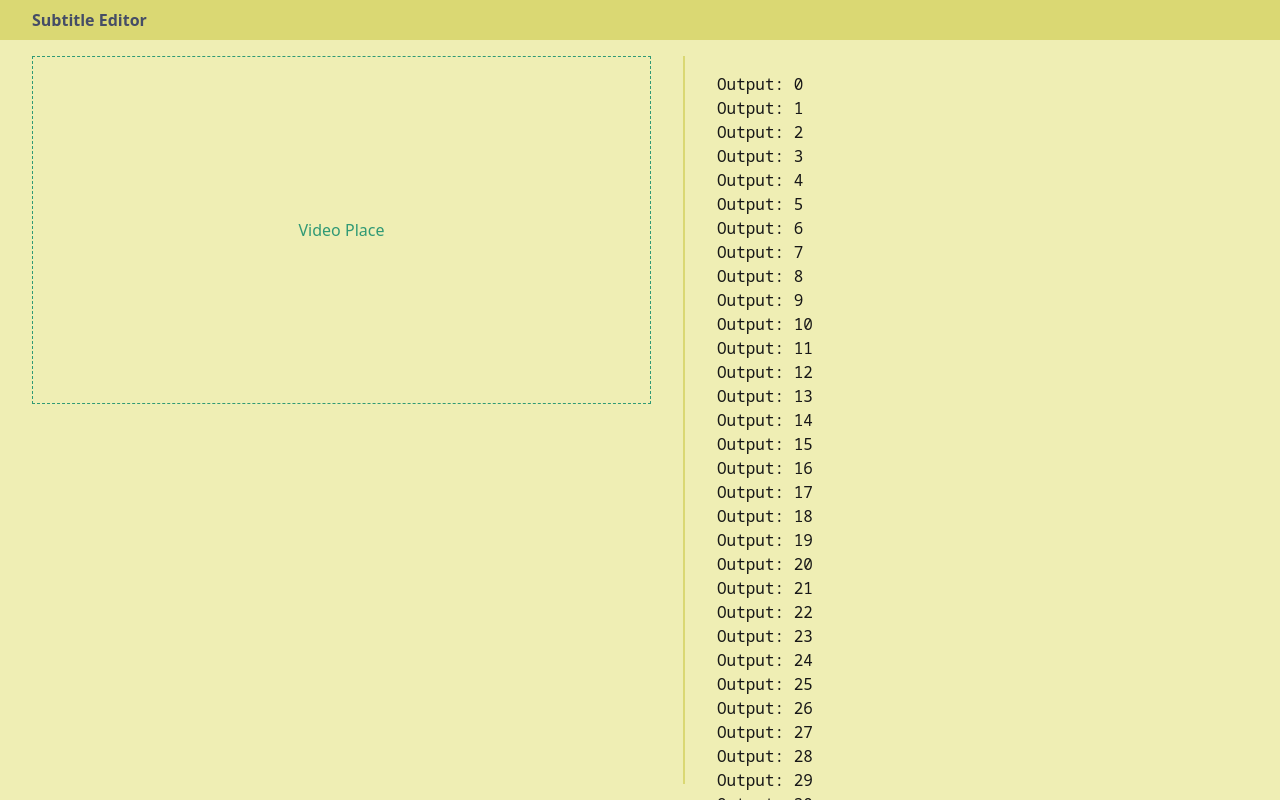
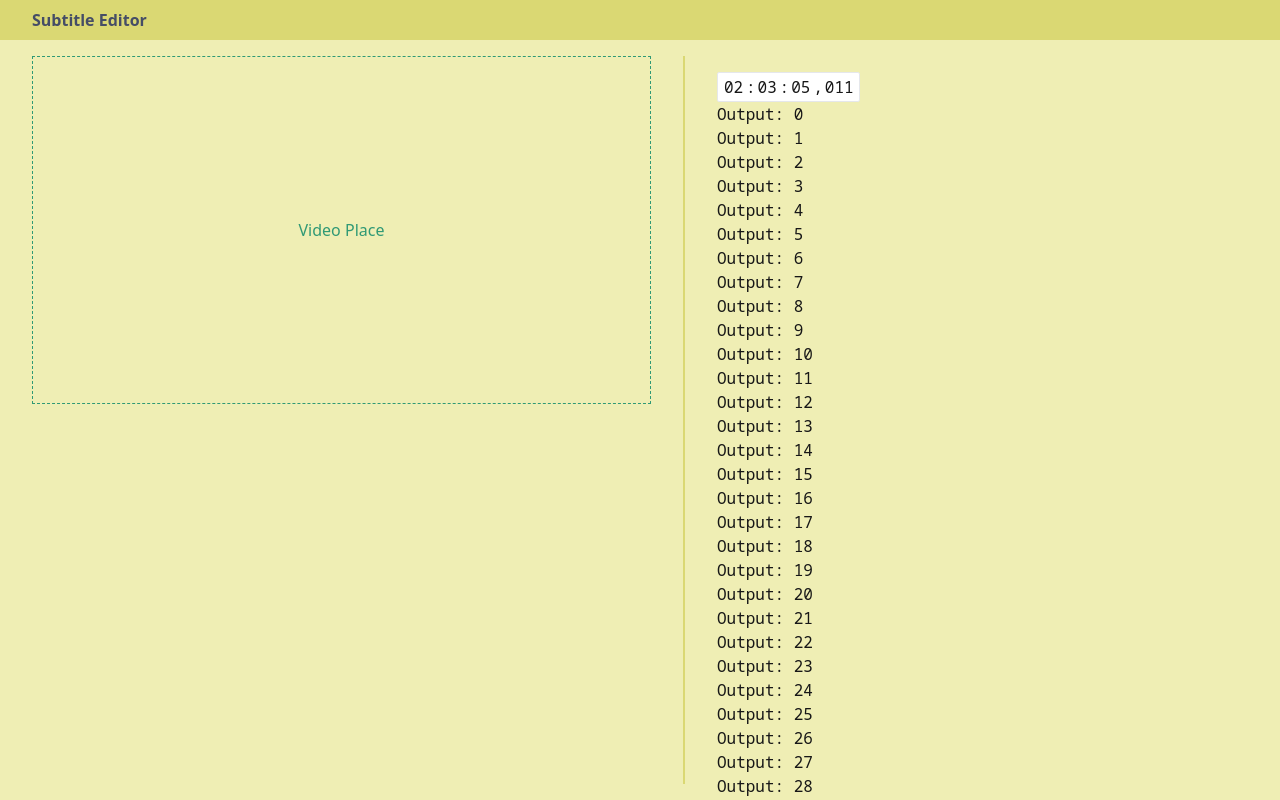
Before and after one commit to 4k40n1/subtitle-editor-nextjs, a Next.js app: page / in a window 1280 px wide. Built offline with nearby package versions, Linux system fonts and the light colour scheme.

Commit message:
Time Input

```diff
--- a/src/app/globals.css
+++ b/src/app/globals.css
@@ -24,6 +24,14 @@ body {
   .text-balance {
     text-wrap: balance;
   }
+
+  .no-arrows::-webkit-outer-spin-button,
+  .no-arrows::-webkit-inner-spin-button {
+    -webkit-appearance: none;
+  }
+  input[type=number].no-arrows {
+    -moz-appearance: textfield;
+  }
 }
 
 * {
--- a/src/components/templates/aside.tsx
+++ b/src/components/templates/aside.tsx
@@ -1,4 +1,5 @@
 import { ReactElement } from 'react'
+import TimeInput from '../ui/time-input'
 
 export default function Aside() {
   const placeholder = () => {
@@ -14,7 +15,8 @@ export default function Aside() {
         flex-1 p-8 overflow-y-scroll
       '
     >
-      {placeholder()}
+      <TimeInput timeStamp={7385011} />
+      <div>{placeholder()}</div>
     </aside>
   )
 }
--- /dev/null
+++ b/src/components/ui/time-input.tsx
@@ -0,0 +1,62 @@
+'use client'
+
+import Time from '@/core/utils/time'
+import { useEffect, useState } from 'react'
+
+interface TimeImputProps {
+  timeStamp: number
+}
+export default function TimeInput ({ timeStamp }: TimeImputProps) {
+
+  // const getHour = (stamp: number) => Math.floor(stamp / 3600000)
+  // const getMinute = (stamp: number) => Math.floor((stamp % 3600000) / 60000)
+  // const getSecond = (stamp: number) => (Math.floor(stamp) % 60000) / 1000
+
+  const [ hour, setHour ] = useState(Time.getHour(timeStamp))
+  const [ minute, setMinute ] = useState(Time.getMinute(timeStamp))
+  const [ second, setSecond ] = useState(Time.getSecond(timeStamp))
+  const [ milisecond, setMilisecond ] = useState(Time.getMilisecond(timeStamp))
+
+  useEffect(() => {
+    const stamp = Time.getTimeStamp(hour, minute, second, milisecond)
+    const _stamp = stamp <= 0 ? 0 : stamp
+    setHour(Time.getHour(_stamp))
+    setMinute(Time.getMinute(_stamp))
+    setSecond(Time.getSecond(_stamp))
+    setMilisecond(Time.getMilisecond(_stamp))
+  }, [hour, minute, second, milisecond])
+
+  return (
+    <div
+      className='flex w-fit py-0.5 px-1 rounded-sm bg-white border'
+    >
+      <input
+        className='w-6 no-arrows pl-0.5 bg-transparent border-0 outline-none'
+        type='number'
+        value={hour.toLocaleString('en-US', { minimumIntegerDigits: 2 })}
+        onChange={e => setHour(+e.target.value)}
+      />
+      <span>:</span>
+      <input
+        className='w-6 no-arrows pl-0.5 bg-transparent border-0 outline-none'
+        type='number'
+        value={minute.toLocaleString('en-US', { minimumIntegerDigits: 2 })}
+        onChange={e => setMinute(+e.target.value)}
+      />
+      <span>:</span>
+      <input
+        className='w-6 no-arrows pl-0.5 bg-transparent border-0 outline-none'
+        type='number'
+        value={second.toLocaleString('en-US', { minimumIntegerDigits: 2 })}
+        onChange={e => setSecond(+e.target.value)}
+      />
+      <span>,</span>
+      <input
+        className='w-8 no-arrows pl-0.5 bg-transparent border-0 outline-none'
+        type='number'
+        value={milisecond.toLocaleString('en-US', { minimumIntegerDigits: 3 })}
+        onChange={e => setMilisecond(+e.target.value)}
+      />
+    </div>
+  )
+}
--- /dev/null
+++ b/src/core/utils/time.ts
@@ -0,0 +1,14 @@
+export default class Time {
+  static getHour = (stamp: number) => Math.floor(stamp / 3600000)
+  static getMinute = (stamp: number) => Math.floor((stamp % 3600000) / 60000)
+  static getSecond = (stamp: number) => Math.floor((stamp) % 60000 / 1000)
+  static getMilisecond = (stamp: number) => Math.floor(stamp % 1000)
+
+  static getTimeStamp = (hour: number, minute: number, second: number, milisecond: number) => {
+    const _hour = Math.floor(hour) * 3600000
+    const _minute = Math.floor(minute) * 60000
+    const _seconde = Math.floor(second * 1000)
+    const _milisecond = Math.floor(milisecond)
+    return _hour + _minute + _seconde + _milisecond
+  }
+}
```
